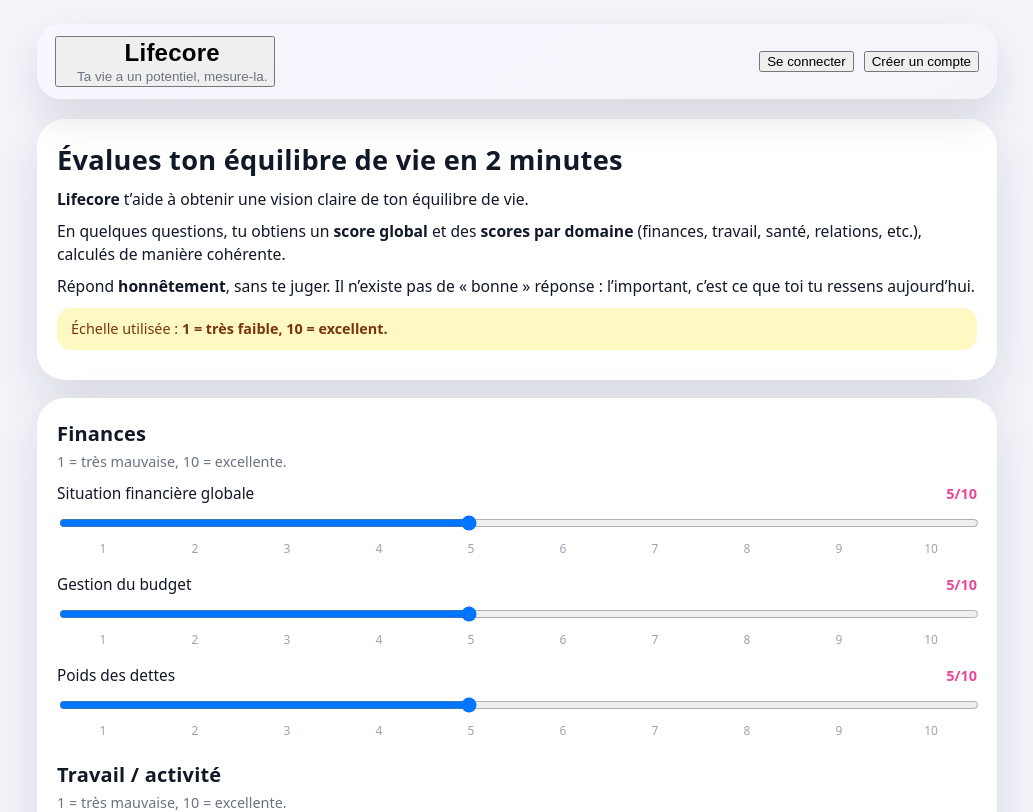
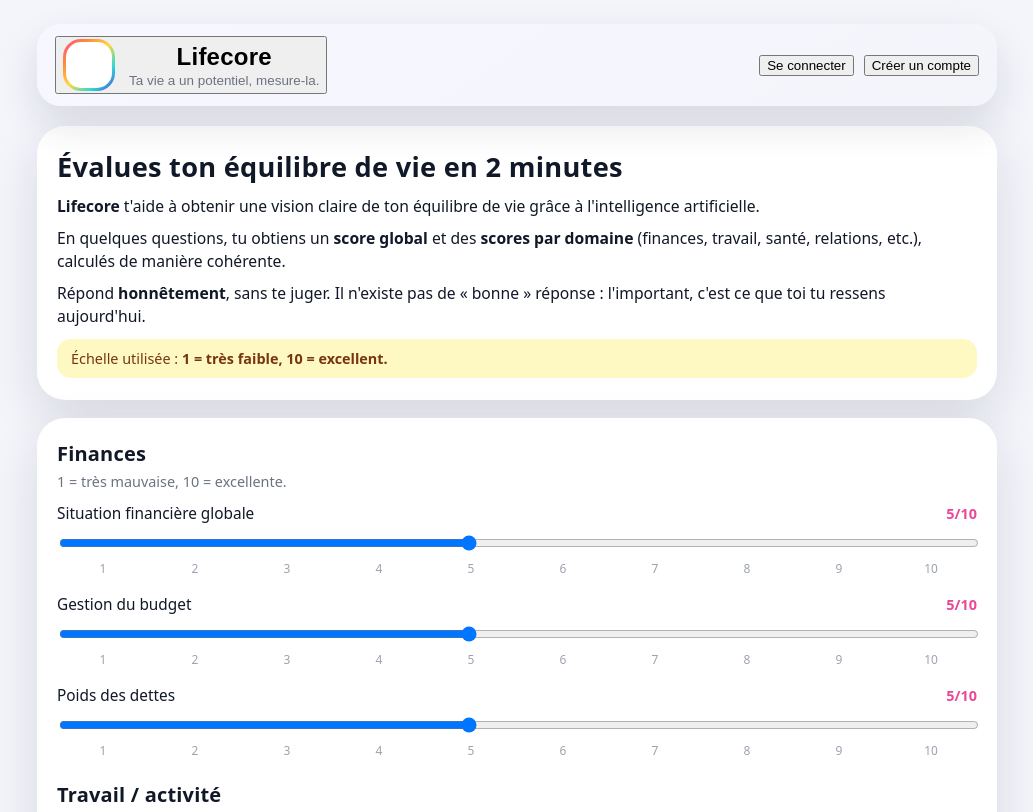
Before and after one commit to Brax971/Lifescore, a Next.js app: page / in a window 1280 px wide. Shown: the top 812 px of the page, without its empty margins (123-1156 px from the left). Built offline with nearby package versions, Linux system fonts and the light colour scheme.

Commit message:
Update page.js

```diff
--- a/app/page.js
+++ b/app/page.js
@@ -18,10 +18,7 @@
     label: "Travail / activité",
     description: "1 = très mauvaise, 10 = excellente.",
     questions: [
-      {
-        id: "job_confiance",
-        label: "Confiance dans ton travail / activité",
-      },
+      { id: "job_confiance", label: "Confiance dans ton travail / activité" },
       { id: "job_sens", label: "Sens de ton activité" },
     ],
   },
@@ -31,10 +28,7 @@
     description: "1 = très mauvaise, 10 = excellente.",
     questions: [
       { id: "sante_energie", label: "Niveau d'énergie global" },
-      {
-        id: "sante_hygiene",
-        label: "Qualité de ton hygiène de vie",
-      },
+      { id: "sante_hygiene", label: "Qualité de ton hygiène de vie" },
     ],
   },
   {
@@ -42,14 +36,8 @@
     label: "Organisation / administratif",
     description: "1 = très mauvaise, 10 = excellente.",
     questions: [
-      {
-        id: "orga_quotidien",
-        label: "Organisation de ton quotidien",
-      },
-      {
-        id: "orga_admin",
-        label: "Gestion de l'administratif",
-      },
+      { id: "orga_quotidien", label: "Organisation de ton quotidien" },
+      { id: "orga_admin", label: "Gestion de l'administratif" },
     ],
   },
   {
@@ -72,10 +60,7 @@
     label: "État mental / ressenti",
     description: "1 = très mauvaise, 10 = excellente.",
     questions: [
-      {
-        id: "mental_humeur",
-        label: "Humeur générale en ce moment",
-      },
+      { id: "mental_humeur", label: "Humeur générale en ce moment" },
       {
         id: "mental_motivation",
         label: "Motivation pour avancer dans tes projets",
@@ -98,10 +83,6 @@
   const handleReset = () => {
     setAnswers({});
     setResults(null);
-    const el = document.getElementById("lk-home");
-    if (el) {
-      el.scrollIntoView({ behavior: "smooth", block: "start" });
-    }
   };
 
   const handleSubmit = (e) => {
@@ -112,7 +93,7 @@
 
     domains.forEach((domain) => {
       const values = domain.questions.map((q) => {
-        const val = answers[q.id] ?? 5;
+        const val = answers[q.id] ?? 5; // défaut 5/10
         allValues.push(val);
         return val;
       });
@@ -120,7 +101,7 @@
       const avgDomain =
         values.reduce((sum, v) => sum + v, 0) / values.length || 0;
 
-      domainScores[domain.label] = Math.round(avgDomain * 10);
+      domainScores[domain.label] = Math.round(avgDomain * 10); // /100
     });
 
     const globalAvg =
@@ -147,22 +128,24 @@
     return "fragile";
   };
 
-  const scrollHome = () => {
-    const el = document.getElementById("lk-home");
-    if (el) {
-      el.scrollIntoView({ behavior: "smooth", block: "start" });
-    }
-  };
-
   return (
     <div className="lk-app">
       {/* HEADER */}
       <header className="lk-header">
         <div className="lk-header-inner">
-          {/* Logo + marque */}
-          <button type="button" className="lk-brand" onClick={scrollHome}>
-            <div className="lk-logo-pill">
-              <span className="lk-logo-inner" />
+          {/* Brand / logo */}
+          <button
+            type="button"
+            className="lk-brand"
+            onClick={() => {
+              const el = document.getElementById("lk-home");
+              if (el) {
+                el.scrollIntoView({ behavior: "smooth", block: "start" });
+              }
+            }}
+          >
+            <div className="lk-brand-mark">
+              <div className="lk-brand-mark-inner" />
             </div>
             <div className="lk-brand-text">
               <span className="lk-brand-name">
@@ -175,18 +158,12 @@
             </div>
           </button>
 
-          {/* Boutons auth */}
+          {/* Boutons header */}
           <div className="lk-header-actions">
-            <button
-              type="button"
-              className="lk-button lk-button-primary lk-button-header"
-            >
+            <button type="button" className="lk-header-btn lk-header-btn-primary">
               Se connecter
             </button>
-            <button
-              type="button"
-              className="lk-button lk-button-primary lk-button-header"
-            >
+            <button type="button" className="lk-header-btn lk-header-btn-primary">
               Créer un compte
             </button>
           </div>
@@ -196,12 +173,11 @@
       {/* MAIN */}
       <main className="lk-main">
         <section id="lk-home" className="lk-section">
-          {/* Intro */}
           <div className="lk-card lk-card-main lk-card-intro">
             <h1>Évalues ton équilibre de vie en 2 minutes</h1>
             <p>
-              <strong>Lifecore</strong> t’aide à obtenir une vision claire de
-              ton équilibre de vie.
+              <strong>Lifecore</strong> t&apos;aide à obtenir une vision claire de
+              ton équilibre de vie grâce à l&apos;intelligence artificielle.
             </p>
             <p>
               En quelques questions, tu obtiens un{" "}
@@ -210,19 +186,19 @@
               relations, etc.), calculés de manière cohérente.
             </p>
             <p>
-              Répond <strong>honnêtement</strong>, sans te juger. Il n’existe
-              pas de « bonne » réponse : l’important, c’est ce que toi tu
-              ressens aujourd’hui.
+              Répond <strong>honnêtement</strong>, sans te juger. Il n&apos;existe
+              pas de « bonne » réponse : l&apos;important, c&apos;est ce que toi tu
+              ressens aujourd&apos;hui.
             </p>
-            <p className="lk-scale-info">
+            <div className="lk-scale-info">
               Échelle utilisée : <strong>1 = très faible, 10 = excellent.</strong>
-            </p>
+            </div>
           </div>
 
-          {/* FORMULAIRE */}
           <form
             onSubmit={handleSubmit}
-            className="lk-card lk-card-main lk-form-card"
+            className="lk-card lk-card-main"
+            style={{ marginTop: 16 }}
           >
             {domains.map((domain) => (
               <div key={domain.id} className="lk-domain-block">
@@ -237,17 +213,10 @@
                   {domain.questions.map((question) => {
                     const value = answers[question.id] ?? 5;
                     return (
-                      <div
-                        key={question.id}
-                        className="lk-question-row"
-                      >
+                      <div key={question.id} className="lk-question-row">
                         <div className="lk-question-label-row">
-                          <p className="lk-question-label">
-                            {question.label}
-                          </p>
-                          <span className="lk-question-value">
-                            {value}/10
-                          </span>
+                          <p className="lk-question-label">{question.label}</p>
+                          <span className="lk-question-value">{value}/10</span>
                         </div>
 
                         <div className="lk-slider-wrapper">
@@ -258,10 +227,7 @@
                             step={1}
                             value={value}
                             onChange={(e) =>
-                              handleChange(
-                                question.id,
-                                Number(e.target.value)
-                              )
+                              handleChange(question.id, Number(e.target.value))
                             }
                             className="lk-slider"
                           />
@@ -278,7 +244,7 @@
               </div>
             ))}
 
-            <div className="lk-actions-row lk-actions-row-main">
+            <div className="lk-actions-row">
               <button
                 type="button"
                 className="lk-button lk-button-secondary"
@@ -288,18 +254,18 @@
               </button>
               <button
                 type="submit"
-                className="lk-button lk-button-primary lk-button-cta"
+                className="lk-button lk-button-primary"
               >
                 Calculer mon LifeScore
               </button>
             </div>
           </form>
 
-          {/* RÉSULTATS */}
           {results && (
             <div
               id="lk-results"
-              className="lk-card lk-card-main lk-results-card"
+              className="lk-card lk-card-main"
+              style={{ marginTop: 20 }}
             >
               <div className="lk-results-header">
                 <div className="lk-circle-score">
@@ -313,8 +279,8 @@
                 <div className="lk-results-title">
                   <h2>Ton LifeScore global</h2>
                   <p>
-                    Ce score est la moyenne de l’ensemble de tes réponses,
-                    ramenée sur 100. Ce n’est pas une note absolue, mais une
+                    Ce score est la moyenne de l&apos;ensemble de tes réponses,
+                    ramenée sur 100. Ce n&apos;est pas une note absolue, mais une
                     photographie de ta situation actuelle.
                   </p>
                   <p>
@@ -322,9 +288,8 @@
                     <strong>{getScoreText(results.globalScore)}</strong>.
                   </p>
                   <p>
-                    Utilise ce score comme un point de départ : tu peux refaire
-                    le questionnaire régulièrement pour suivre l’évolution de
-                    ton LifeScore au fil des semaines ou des mois.
+                    Utilise ce score comme un point de départ et refais le test
+                    régulièrement pour suivre l&apos;évolution de ton équilibre.
                   </p>
                 </div>
               </div>
@@ -338,10 +303,7 @@
                 <div className="lk-domain-scores">
                   {Object.entries(results.domainScores).map(
                     ([label, score]) => (
-                      <div
-                        key={label}
-                        className="lk-domain-score-row"
-                      >
+                      <div key={label} className="lk-domain-score-row">
                         <div className="lk-domain-score-header">
                           <span className="lk-domain-score-label">
                             {label}
@@ -365,14 +327,12 @@
               <div className="lk-results-block">
                 <h3>Ce que ton LifeScore suggère</h3>
                 <ul className="lk-list">
+                  <li>Au-dessus de 70/100 : domaines forts aujourd&apos;hui.</li>
                   <li>
-                    Au-dessus de 70/100 : tes points forts actuels.
+                    Entre 40 et 70/100 : zones stables mais perfectibles.
                   </li>
                   <li>
-                    Entre 40 et 70/100 : zone « stable » mais perfectible.
-                  </li>
-                  <li>
-                    En dessous de 40/100 : domaines prioritaires.
+                    En dessous de 40/100 : domaines qui méritent ta priorité.
                   </li>
                 </ul>
               </div>
@@ -380,25 +340,24 @@
               <div className="lk-results-block">
                 <h3>Et maintenant ?</h3>
                 <ul className="lk-list">
-                  <li>
-                    Choisis <strong>un seul domaine</strong> à travailler en
-                    priorité.
-                  </li>
-                  <li>
-                    Note <strong>1 à 3 actions simples</strong> que tu peux
-                    faire cette semaine.
-                  </li>
-                  <li>
-                    Reviens faire le test dans 1 à 2 semaines pour voir
-                    l’évolution.
-                  </li>
+                  <li>Choisis un seul domaine à travailler en priorité.</li>
+                  <li>Note 1 à 3 actions simples pour cette semaine.</li>
+                  <li>Refais le test dans 1 à 2 semaines.</li>
                 </ul>
 
                 <div className="lk-actions-row" style={{ marginTop: 16 }}>
                   <button
                     type="button"
                     className="lk-button lk-button-secondary"
-                    onClick={handleReset}
+                    onClick={() => {
+                      const el = document.getElementById("lk-home");
+                      if (el) {
+                        el.scrollIntoView({
+                          behavior: "smooth",
+                          block: "start",
+                        });
+                      }
+                    }}
                   >
                     Refaire le questionnaire
                   </button>
@@ -409,7 +368,6 @@
         </section>
       </main>
 
-      {/* FOOTER */}
       <footer className="lk-footer">
         <div className="lk-footer-inner">
           Lifecore · Ta vie a un potentiel, mesure-la.
```
